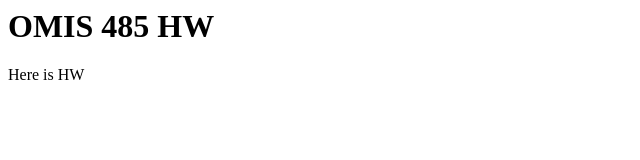
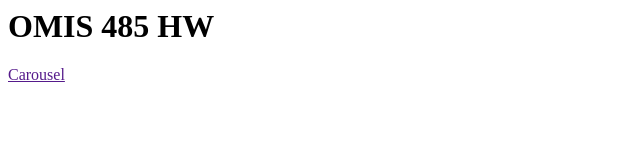
Before and after one commit to stephaniedemaria/485, a plain HTML site: page index.html in a window 1280 px wide. Shown: the full height of the page, 0-640 px from the left. Drawn offline with Linux system fonts and the light colour scheme.

Commit message:
Update index.html

```diff
--- a/index.html
+++ b/index.html
@@ -4,6 +4,6 @@
         <header><h1>OMIS 485 HW</h1></header>
     </head>
     <body>
-        Here is HW
+        <a href="">Carousel</a>
     </body>
 </html>
```
